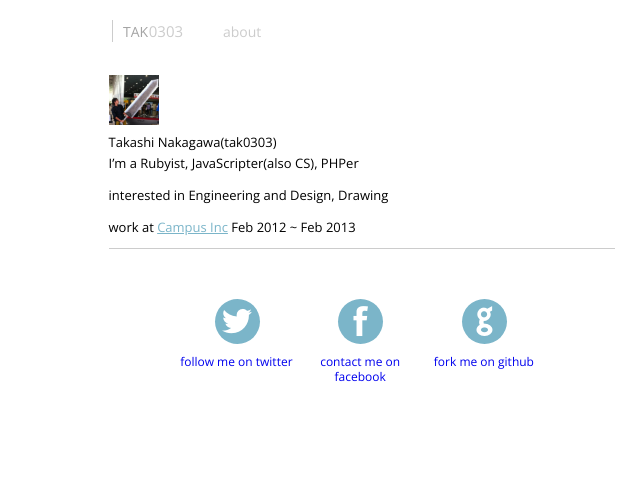
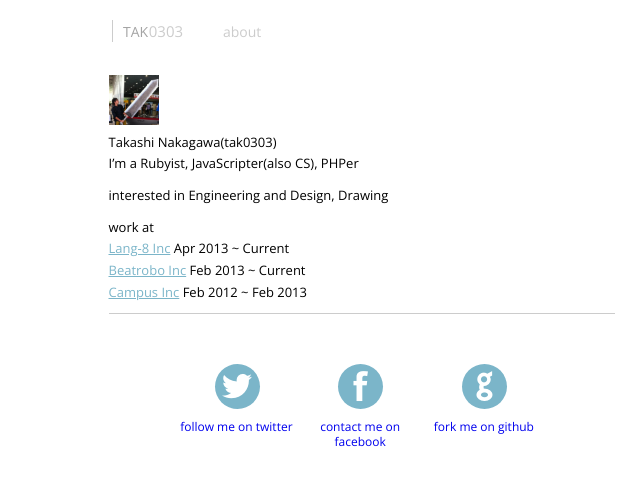
Before and after one commit to tak0303/tak0303.github.com, a Jekyll site: the page built from about.html, in a window 1280 px wide. Shown: the top 486 px of the page, without its empty margins (278-918 px from the left). Built offline with Jekyll 4.4.1, drawn with Linux system fonts in a browser that asks for light colours; Markdown is read by kramdown in place of the engine named in the settings.

Commit message:
fix about

```diff
--- a/about.html
+++ b/about.html
@@ -12,6 +12,9 @@ layout: default
 
     <p>interested in Engineering and Design, Drawing</p>
 
-    <p>work at <a href='http://campus-inc.org'>Campus Inc</a> Feb 2012 ~ Feb 2013</p>
+    <p>work at <br>
+      <a href="http://lang-8.com">Lang-8 Inc</a> Apr 2013 ~ Current <br>
+      <a href="https://beatrobo.com">Beatrobo Inc</a> Feb 2013 ~ Current <br>
+      <a href='http://campus-inc.org'>Campus Inc</a> Feb 2012 ~ Feb 2013</p>
   </div>
 </article>
```
Also changed, not shown: 1 other file.
